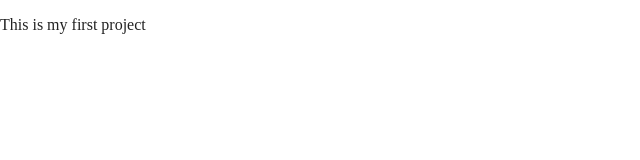
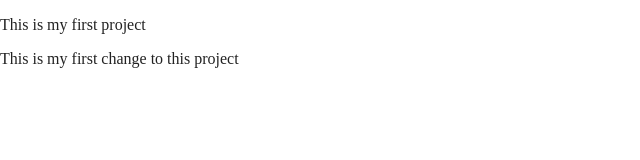
Before and after one commit to bojan-popov/CodeAcademy-, a website built with Parcel: page index.html in a window 1280 px wide. Shown: the whole page, without its empty margins (0-640 px from the left). Built offline with nearby package versions, Linux system fonts and the light colour scheme.

Commit message:
Changed index.html

```diff
--- a/index.html
+++ b/index.html
@@ -24,6 +24,7 @@
   <body>
     <!-- Add your site or application content here -->
     <p>This is my first project</p>
+    <p>This is my first change to this project</p>
     <script src="js/vendor/modernizr-3.11.2.min.js"></script>
     <script src="js/plugins.js"></script>
     <script src="js/main.js"></script>
```
